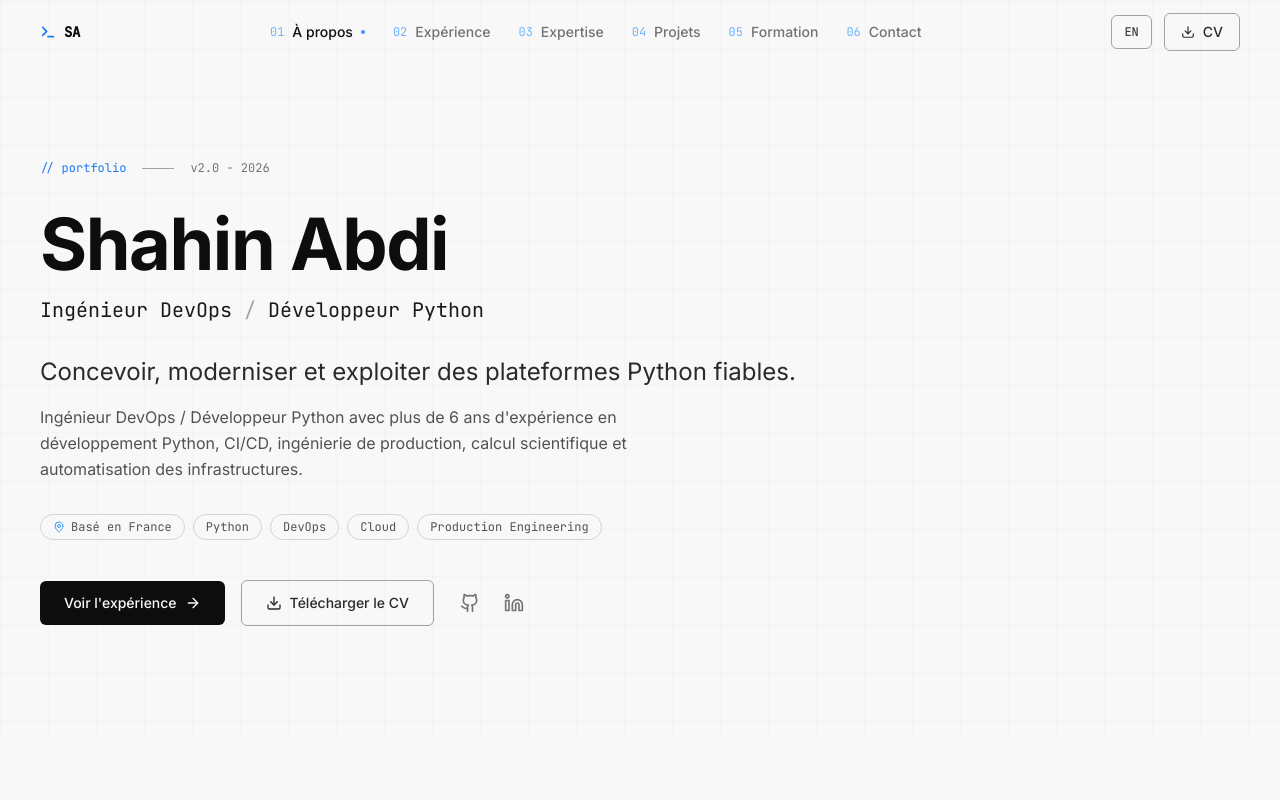
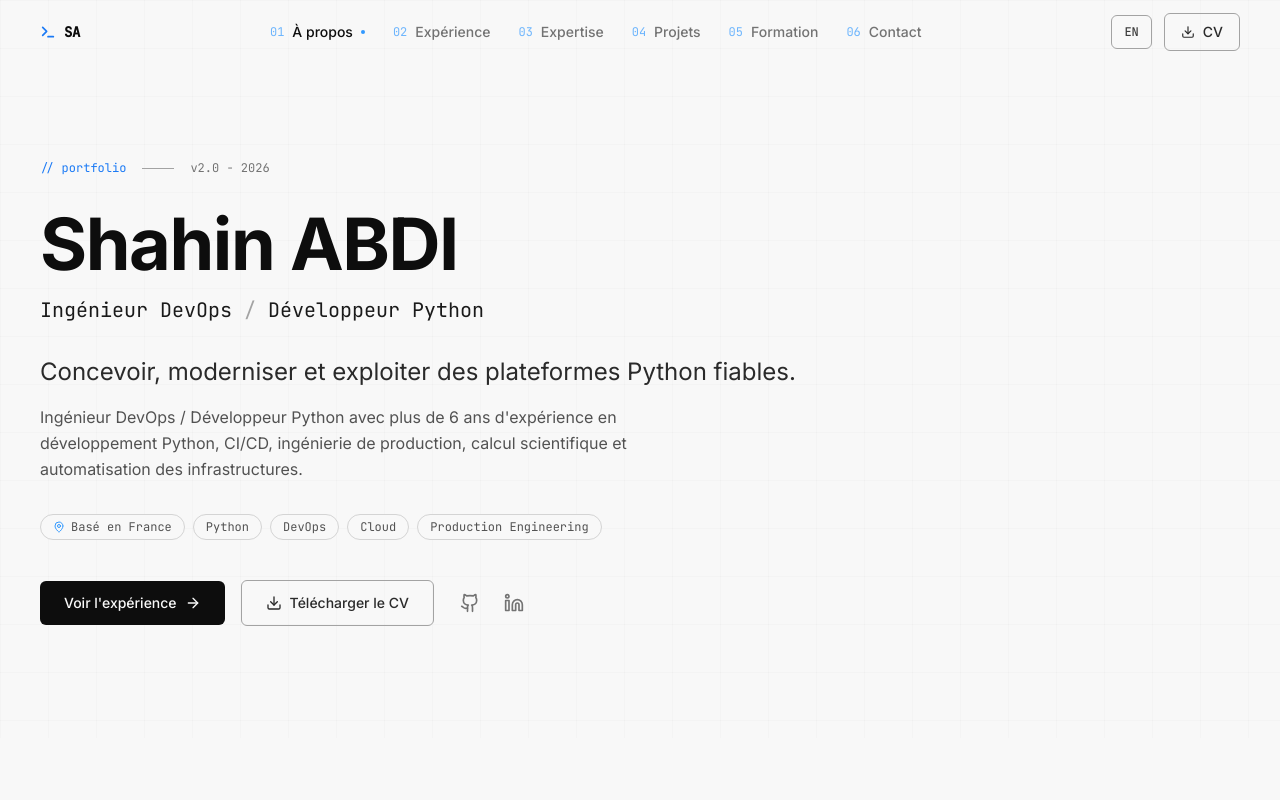
Before and after one commit to shahinabdi/my-portfolio, a React (Vite) app: page / in a window 1280 px wide. Shown: the top 800 px of the page. Built offline with nearby package versions, Linux system fonts and the light colour scheme.

Commit message:
fix: standardize name capitalization to "Shahin ABDI" across the site

```diff
--- a/index.html
+++ b/index.html
@@ -6,21 +6,21 @@
     <meta name="viewport" content="width=device-width, initial-scale=1.0" />
     <meta name="theme-color" content="#f8f8f8" />
 
-    <title>Shahin Abdi — DevOps Engineer / Python Developer</title>
+    <title>Shahin ABDI — DevOps Engineer / Python Developer</title>
     <meta name="description" content="DevOps Engineer / Python Developer with 6+ years of experience across Python development, CI/CD, production engineering, scientific computing and infrastructure automation." />
-    <meta name="author" content="Shahin Abdi" />
+    <meta name="author" content="Shahin ABDI" />
     <meta name="keywords" content="DevOps Engineer, Python Developer, CI/CD, Kubernetes, Docker, Terraform, Ansible, Production Engineering, Scientific Computing, Astrophysics" />
 
     <!-- Open Graph -->
     <meta property="og:type" content="website" />
     <meta property="og:url" content="https://shahinabdi.github.io/" />
-    <meta property="og:title" content="Shahin Abdi — DevOps Engineer / Python Developer" />
+    <meta property="og:title" content="Shahin ABDI — DevOps Engineer / Python Developer" />
     <meta property="og:description" content="Building, modernizing and operating reliable Python platforms. 6+ years across Python, DevOps, CI/CD, production engineering and scientific computing." />
     <meta property="og:image" content="https://shahinabdi.github.io/og-image.png" />
 
     <!-- Twitter -->
     <meta name="twitter:card" content="summary_large_image" />
-    <meta name="twitter:title" content="Shahin Abdi — DevOps Engineer / Python Developer" />
+    <meta name="twitter:title" content="Shahin ABDI — DevOps Engineer / Python Developer" />
     <meta name="twitter:description" content="Building, modernizing and operating reliable Python platforms." />
     <meta name="twitter:image" content="https://shahinabdi.github.io/og-image.png" />
 
@@ -29,7 +29,7 @@
       {
         "@context": "https://schema.org",
         "@type": "Person",
-        "name": "Shahin Abdi",
+        "name": "Shahin ABDI",
         "jobTitle": "DevOps Engineer / Python Developer",
         "url": "https://shahinabdi.github.io/",
         "email": "mailto:contact@shahinabdi.com",
--- a/src/components/Footer.tsx
+++ b/src/components/Footer.tsx
@@ -10,7 +10,7 @@ export function Footer() {
         <div className="flex flex-col items-start justify-between gap-6 sm:flex-row sm:items-center">
           {/* Identity */}
           <div>
-            <p className="font-mono text-sm font-semibold text-ink-900">SHAHIN ABDI</p>
+            <p className="font-mono text-sm font-semibold text-ink-900">Shahin ABDI</p>
             <p className="mt-0.5 font-mono text-xs text-ink-400">
               {t.footerRole}
             </p>
--- a/src/components/Hero.tsx
+++ b/src/components/Hero.tsx
@@ -20,7 +20,7 @@ export function Hero() {
 
         {/* Name */}
         <h1 className="text-5xl font-bold tracking-tighter text-ink-900 sm:text-6xl lg:text-7xl">
-          Shahin Abdi
+          Shahin ABDI
         </h1>
 
         {/* Roles */}
--- a/src/data/site.ts
+++ b/src/data/site.ts
@@ -1,5 +1,5 @@
 export const siteConfig = {
-  name: 'Shahin Abdi',
+  name: 'Shahin ABDI',
   role: 'DevOps Engineer / Python Developer',
   tagline: 'Building, modernizing and operating reliable Python platforms.',
   description:
```
